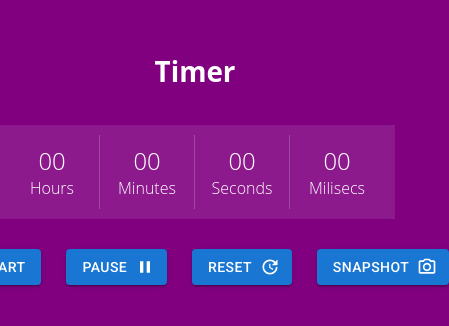
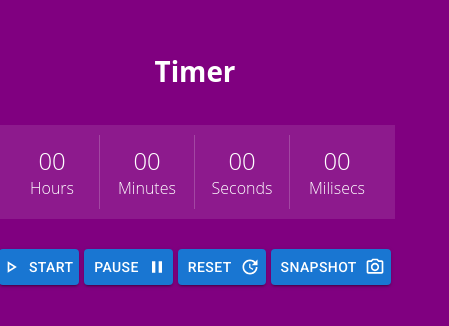
Before and after one commit to qStentyq/react-timer, a React (Vite) app: page / in a window 390 px wide. Shown: the part 156-482 px from the top of the page, 449 px wide, since content can reach past the window. Built offline with nearby package versions, Linux system fonts and the light colour scheme.

Commit message:
adaptive-style

```diff
--- a/src/components/Timer/Timer/Timer.css
+++ b/src/components/Timer/Timer/Timer.css
@@ -65,6 +65,8 @@ body {
 .buttons {
     margin-top: 30px;
     display: flex;
+    align-items: center;
+    justify-content: center;
     gap: 25px;
 }
 
@@ -81,3 +83,16 @@ body {
 .timer__attempt {
     margin-left: 10px;
 }
+
+@media (max-width: 600px) {
+    .buttons {
+        /* flex-direction: column;
+        align-items: center; */
+        gap: 5px;
+        width: 100%;
+        margin-bottom: 10px;
+    }
+    .buttons button {
+        padding: 6px 10px;
+    }
+}
--- a/src/components/Timer/Timer/Timer.tsx
+++ b/src/components/Timer/Timer/Timer.tsx
@@ -87,6 +87,9 @@ const Timer = () => {
             </div>
             <div className='buttons'>
                 <Button
+                    sx={{
+                        width: 80,
+                    }}
                     variant='contained'
                     startIcon={<PlayArrowOutlined />}
                     onClick={() => {
@@ -116,7 +119,7 @@ const Timer = () => {
                 >
                     Reset
                 </Button>
-                <Button variant='contained' onClick={handleSnaps} endIcon={<CameraAltOutlined />}>
+                <Button id='main_btn' variant='contained' onClick={handleSnaps} endIcon={<CameraAltOutlined />}>
                     Snapshot
                 </Button>
             </div>
```
